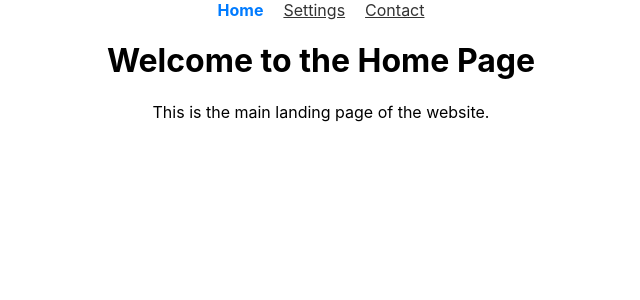
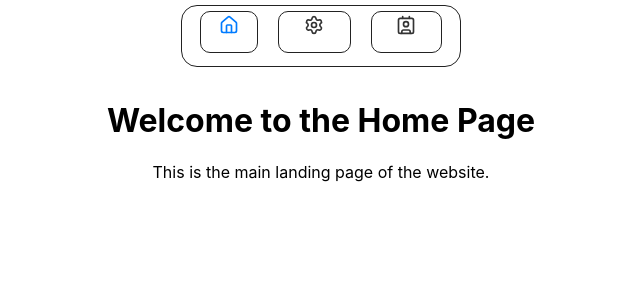
Before and after one commit to jordanbmnt/Netlify-Personal-Website, a React (Create React App) app: page / in a window 1280 px wide. Shown: the top 300 px of the page, without its empty margins (319-959 px from the left). Built offline with nearby package versions, Linux system fonts and the light colour scheme; the HTML template or start-up script is replaced by a standard one.

Commit message:
updated nav style

```diff
--- a/src/App.tsx
+++ b/src/App.tsx
@@ -12,7 +12,9 @@ function App() {
   return (
     <BrowserRouter>
       <div className="App">
-        <NavBar />
+        <div style={{ height: '80px', overflow: 'hidden' }}>
+          <NavBar />
+        </div>
 
         <Routes>
           <Route path="/" element={<Home />} />
--- a/src/universal_components/nav_bar/index.tsx
+++ b/src/universal_components/nav_bar/index.tsx
@@ -1,18 +1,35 @@
 import { NavLink } from "react-router-dom";
+import './style.css'
+import { Contact, Home, Settings } from "lucide-react";
 
 export const NavBar = () => {
   const navLinkStyles = ({ isActive }: { isActive: boolean }) => ({
     color: isActive ? '#007bff' : '#333',
-    textDecoration: isActive ? 'none' : 'underline',
+    textDecoration: 'none',
     fontWeight: isActive ? 'bold' : 'normal',
     padding: '5px 10px'
   });
 
   return (
     <nav style={{ marginBottom: '20px' }}>
-      <NavLink to="/" style={navLinkStyles}>Home</NavLink>
-      <NavLink to="/settings" style={navLinkStyles}>Settings</NavLink>
-      <NavLink to="/contact" style={navLinkStyles}>Contact</NavLink>
+      <NavLink to="/" style={navLinkStyles}>
+        <div className="nav-button">
+          <Home size={20} />
+          <p>Home</p>
+        </div>
+      </NavLink>
+      <NavLink to="/settings" style={navLinkStyles}>
+        <div className="nav-button">
+          <Settings size={20} />
+          <p>Settings</p>
+        </div>
+      </NavLink>
+      <NavLink to="/contact" style={navLinkStyles}>
+        <div className="nav-button">
+          <Contact size={20} />
+          <p>Contact</p>
+        </div>
+      </NavLink>
     </nav>
   );
 }
--- /dev/null
+++ b/src/universal_components/nav_bar/style.css
@@ -0,0 +1,47 @@
+nav {
+  display: flex;
+  flex-direction: row;
+  align-items: center;
+  justify-content: center;
+  border: 1px solid #222;
+  width: fit-content;
+  margin: 5px auto;
+  border-radius: 1rem;
+  padding: 0 0.5rem 0.5rem;
+}
+
+.nav-button {
+  display: flex;
+  flex-direction: column;
+  align-items: center;
+  justify-content: center;
+  scale: 1;
+  /* transition: 400ms cubic-bezier(0.175, 0.885, 0.32, 1.275);  faster option*/
+  transition: 400ms cubic-bezier(0.175, 1.885, 0.32, 1.275);
+  border: 1px solid #222;
+  border-radius: 10px;
+  padding: 0.2rem 0.3rem 0.1rem;
+  opacity: 1;
+}
+
+.nav-button:hover {
+  scale: 1.1;
+  padding: 0.2rem 1rem 0.1rem;
+}
+
+.nav-button p {
+  margin: 0;
+  padding: 0;
+  opacity: 0;
+  height: 15px;
+  transition: 600ms cubic-bezier(0.175, 0.885, 0.32, 1.275);
+}
+
+.nav-button:hover p {
+  opacity: 1;
+  height: auto;
+}
+
+nav:hover .nav-button:not(:hover) {
+  opacity: 0.5;
+}
```
